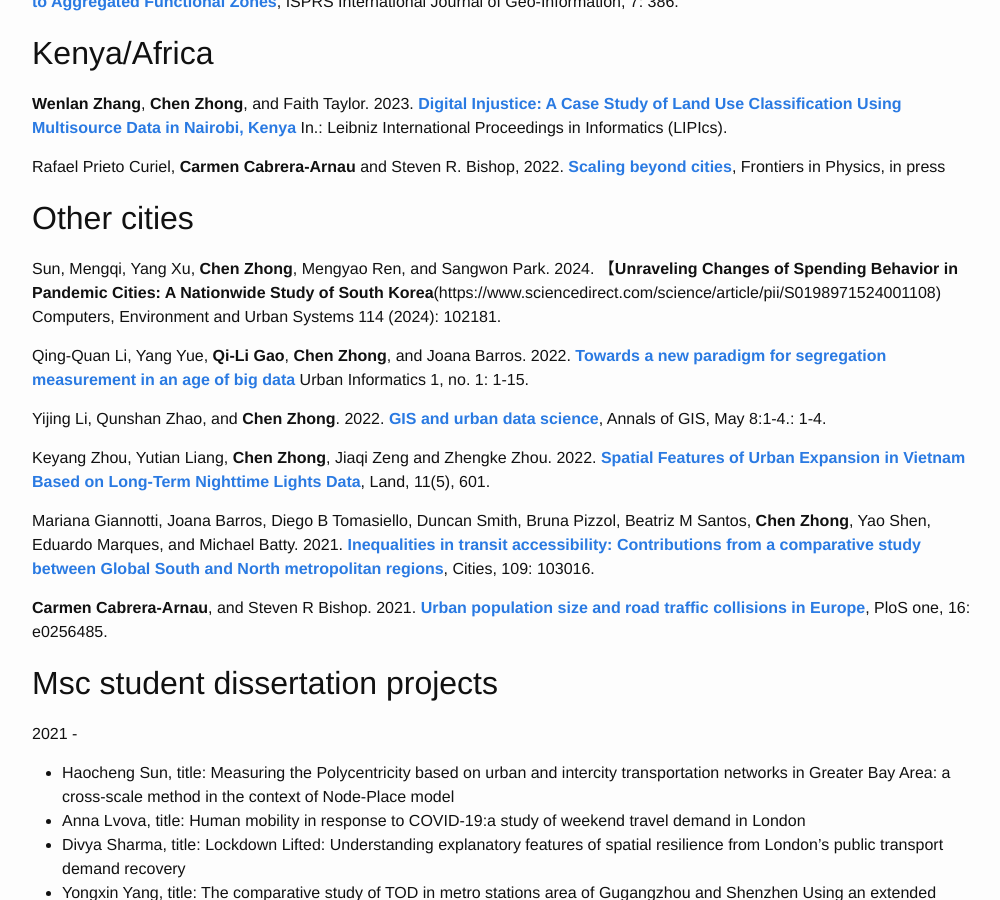
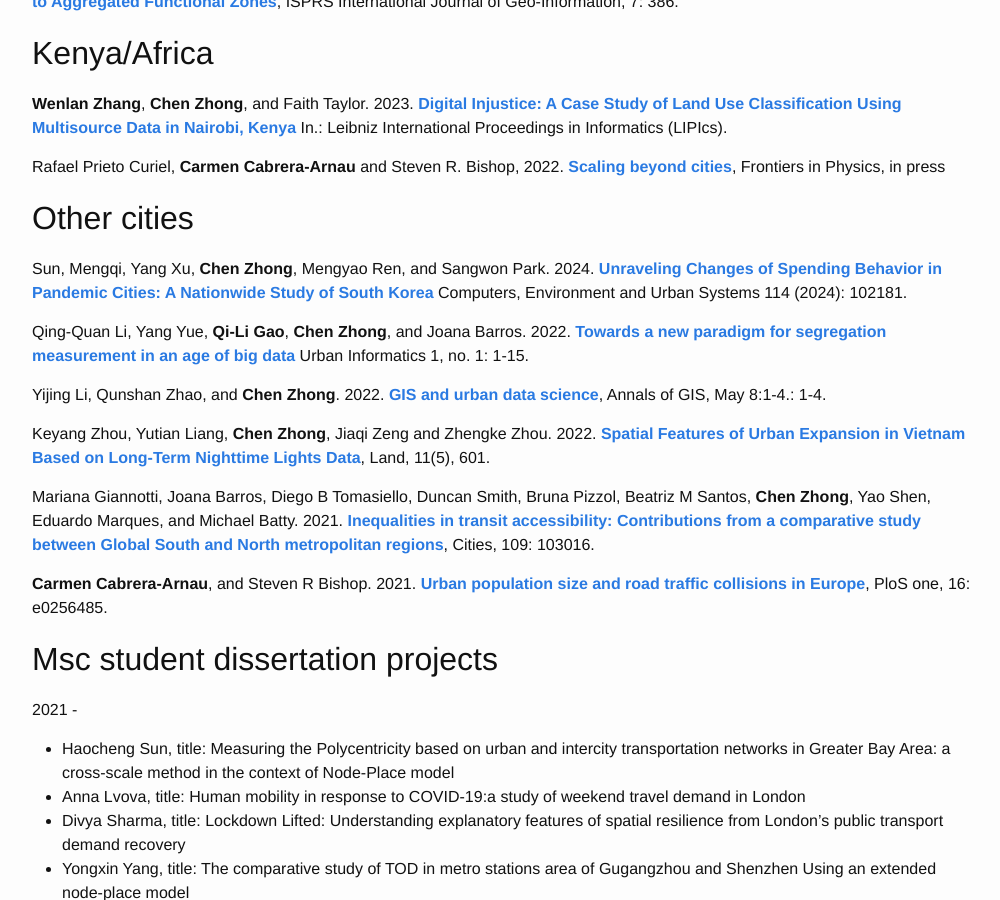
Before and after one commit to c-zhong-ucl-ac-uk/realTRIPS, a Jekyll site: the page built from publications.md, in a window 1280 px wide and 900 px high, scrolled down 1477 px. Shown: the whole window, without its empty margins (138-1138 px from the left). Built offline with Jekyll 4.4.1, drawn with Linux system fonts in a browser that asks for light colours.

Commit message:
Update publications.md

```diff
--- a/publications.md
+++ b/publications.md
@@ -54,7 +54,7 @@ Rafael Prieto Curiel,  **Carmen Cabrera-Arnau** and Steven R. Bishop, 2022. [**S
 
 ## Other cities
 
-Sun, Mengqi, Yang Xu, **Chen Zhong**, Mengyao Ren, and Sangwon Park. 2024. 【**Unraveling Changes of Spending Behavior in Pandemic Cities: A Nationwide Study of South Korea**(https://www.sciencedirect.com/science/article/pii/S0198971524001108) Computers, Environment and Urban Systems 114 (2024): 102181.
+Sun, Mengqi, Yang Xu, **Chen Zhong**, Mengyao Ren, and Sangwon Park. 2024. [**Unraveling Changes of Spending Behavior in Pandemic Cities: A Nationwide Study of South Korea**](https://www.sciencedirect.com/science/article/pii/S0198971524001108) Computers, Environment and Urban Systems 114 (2024): 102181.
 
 Qing-Quan Li, Yang Yue, **Qi-Li Gao**, **Chen Zhong**, and Joana Barros. 2022. [**Towards a new paradigm for segregation measurement in an age of big data**](https://link.springer.com/article/10.1007/s44212-022-00003-3) Urban Informatics 1, no. 1: 1-15.
 
```
